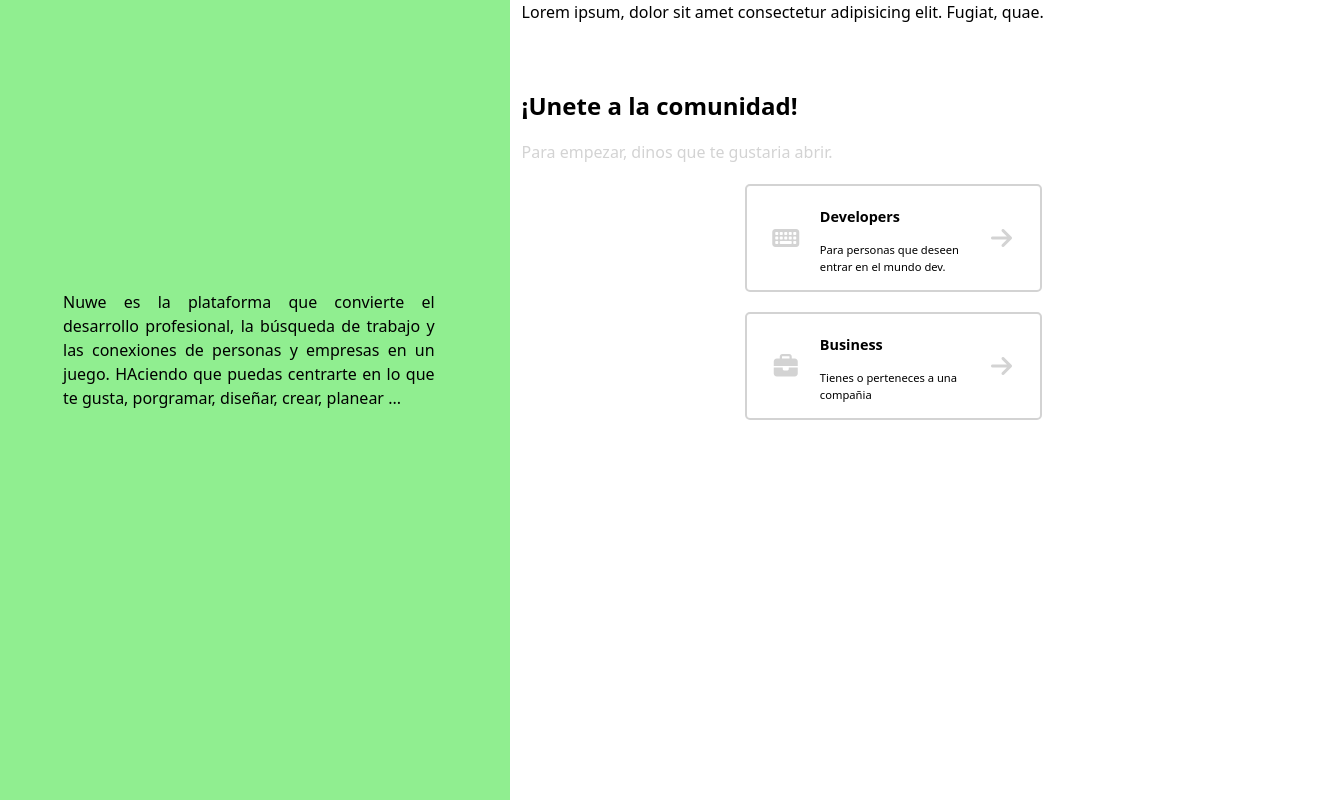
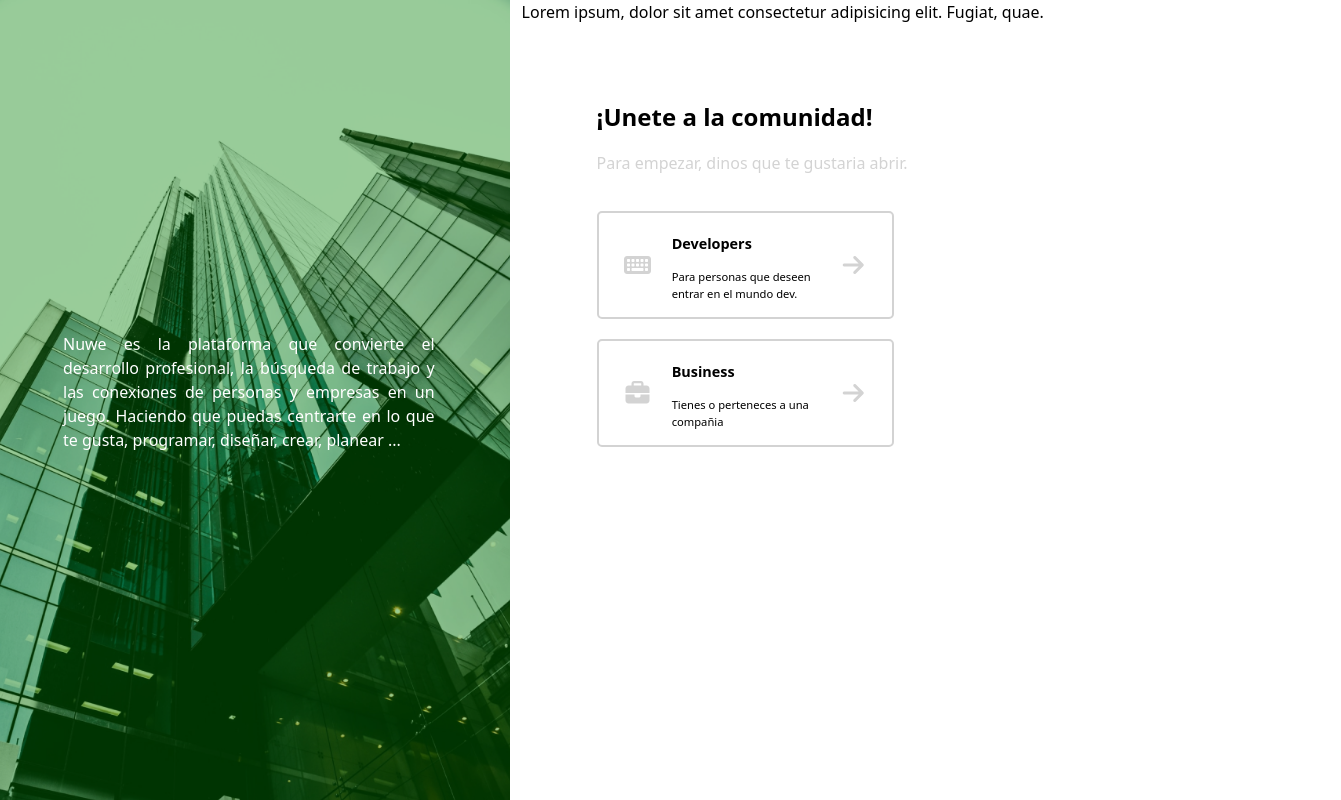
Before and after one commit to NakoWhiteDevity/HackatonNuwe2021FrontCMFG, an Angular app: page / in a window 1280 px wide. Shown: the whole page, 1341 px wide, since content can reach past the window. Built offline with nearby package versions, Linux system fonts and the light colour scheme.

Commit message:
Añadimos el fondo

```diff
--- a/src/app/app.component.html
+++ b/src/app/app.component.html
@@ -1,7 +1,9 @@
 <div class="container">
     <div class="row primerow">
-        <div class="col zonabg">
-            <p class="textobg"> Nuwe es la plataforma que convierte el desarrollo profesional, la búsqueda de trabajo y las conexiones de personas y empresas en un juego. HAciendo que puedas centrarte en lo que te gusta, porgramar, diseñar, crear, planear ...</p>
+        <div class="col zonabg" style="background-image: url('../assets/img/bg.png');">
+            <div class="verde">
+                <p class="textobg"> Nuwe es la plataforma que convierte el desarrollo profesional, la búsqueda de trabajo y las conexiones de personas y empresas en un juego. Haciendo que puedas centrarte en lo que te gusta, programar, diseñar, crear, planear ...</p>
+            </div>
         </div>
         <div class="col partefuncional">
             <router-outlet></router-outlet>
--- a/src/app/componentes/registro1/registro1.component.html
+++ b/src/app/componentes/registro1/registro1.component.html
@@ -1,10 +1,14 @@
-<div class="row superior">
-    <div class="col">Lorem ipsum, dolor sit amet consectetur adipisicing elit. Fugiat, quae.</div>
+<div class="superior">
+    <div>Lorem ipsum, dolor sit amet consectetur adipisicing elit. Fugiat, quae.</div>
 </div>
-<div class="row navegacion">
-    <div class="col">
+
+<div class="navegacion">
+
+    <div class="presentacion">
         <p class="unete">¡Unete a la comunidad!</p>
         <p class="paraempezar">Para empezar, dinos que te gustaria abrir.</p>
+    </div>
+
     <div class="botones">
 
         <div class="botonregistro">
@@ -34,5 +38,5 @@
         </div>
 
     </div>
+
 </div>
-</div>
--- a/src/assets/css/_registro1.sass
+++ b/src/assets/css/_registro1.sass
@@ -1,9 +1,11 @@
 .navegacion
     min-width: 100%
     min-height: 60%
+    margin: 75px
     display: flex
-    justify-content: center
-    align-items: center
+    justify-content: left
+    align-items: left
+    flex-direction: column
     .unete
         font-size: 1.5rem
         font-weight: 700
@@ -11,7 +13,7 @@
         color: lightgrey
     .botonregistro
         display: flex
-        margin: 20px auto
+        margin: 20px 0px
         padding: 10px 20px
         max-width: 40%
         border-radius: 5px
--- a/src/assets/css/_zonabg.sass
+++ b/src/assets/css/_zonabg.sass
@@ -1,14 +1,24 @@
 .zonabg
     max-width: 40%
     min-height: 100vh
-    font-size: 15rm
+    font-size: 15rem
     margin: 0px 0px
     padding: 0px 0px
     display: flex
     justify-content: center
     align-items: center
     background-color: lightgreen
+    background-position: 30% top
+    background-size: cover
+    .verde
+        min-width: 100%
+        min-height: 100%
+        background-color: #00800066
+        display: flex
+        justify-content: center
+        align-items: center
     .textobg
         padding: 75px
-        margin-bottom: 100px
         text-align: justify
+        color: white
+        font-weight: 300
```
Lines whose indentation alone changed are shown as unchanged.
